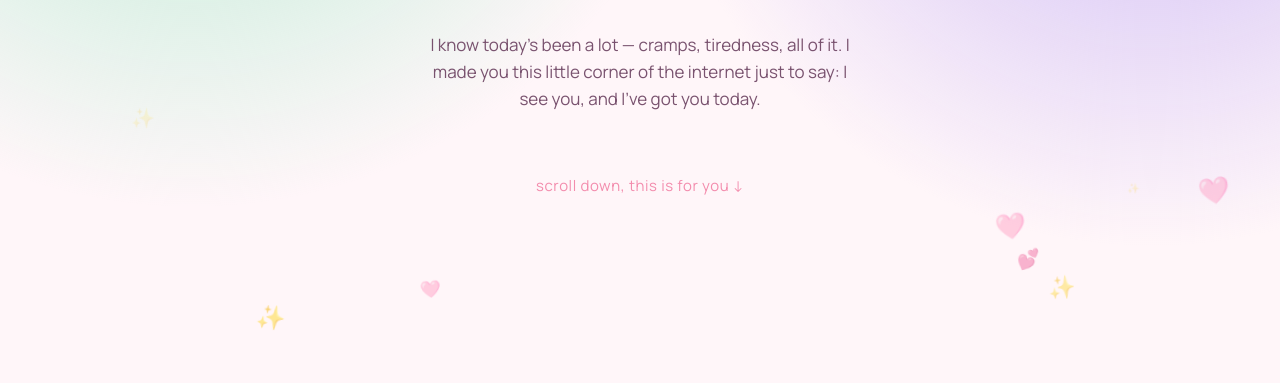
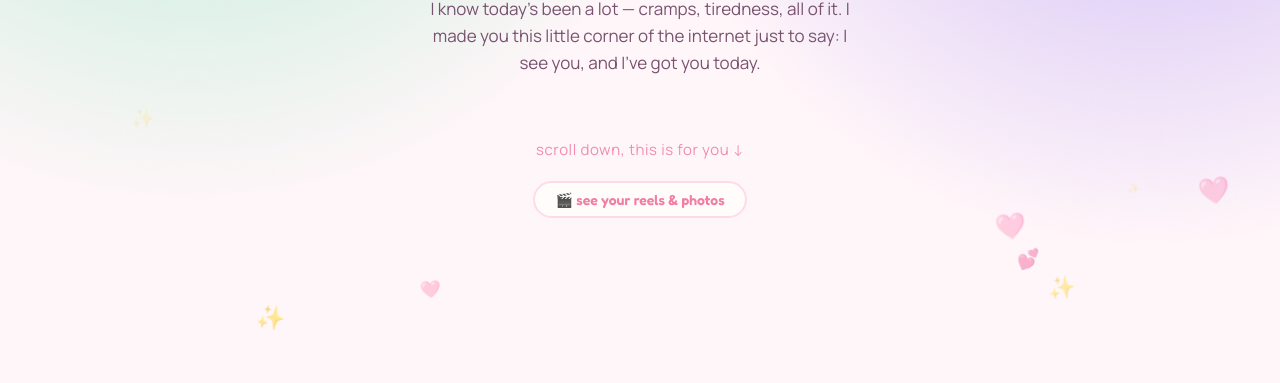
Before and after one commit to Aniket1100a/Day, a plain HTML site: page index.html in a window 1280 px wide. Shown: the part 382-765 px from the top of the page. Drawn offline with Linux system fonts and the light colour scheme.

Commit message:
Link to reels/photos gallery

```diff
--- a/index.html
+++ b/index.html
@@ -357,6 +357,7 @@
   <h1>Hey <span data-name="her">Love</span></h1>
   <p>I know today's been a lot — cramps, tiredness, all of it. I made you this little corner of the internet just to say: I see you, and I've got you today.</p>
   <div class="scroll-hint">scroll down, this is for you ↓</div>
+  <p style="margin-top:28px;"><a href="https://aniket1100a.github.io/Edits/" style="font-family:'Fredoka',sans-serif;font-weight:600;font-size:14px;color:var(--pink-deep);background:var(--paper);border:2px solid var(--blush);padding:8px 20px;border-radius:20px;text-decoration:none;">🎬 see your reels &amp; photos</a></p>
 </section>
 
 <!-- COMFORT MENU -->
```
